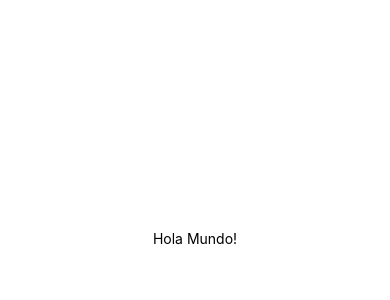
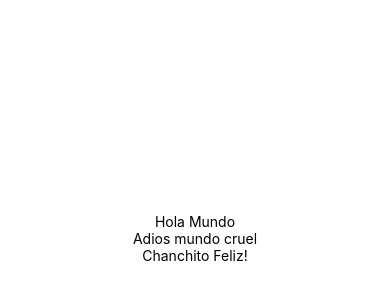
Before and after one commit to mario-galindo/react-native-scratch, a React Native app: screen / in a window 390 px wide. Shown: the part 184-484 px from the top of the page. Built offline with nearby package versions, Linux system fonts and the light colour scheme.

Commit message:
using props

```diff
--- a/App.js
+++ b/App.js
@@ -2,8 +2,13 @@ import React from 'react';
 import { StyleSheet, Text, View } from 'react-native';
 
 
-class Texto extends React.Component{
+class Texto extends React.Component {
+  render() {
 
+    const { texto } = this.props
+
+    return <Text>{texto}</Text>
+  }
 }
 
 export default class App extends React.Component {
@@ -11,7 +16,9 @@ export default class App extends React.Component {
     console.log('Hola Mundo!!')
     return (
       <View style={styles.container}>
-        <Text>Hola Mundo!</Text>
+        <Texto texto='Hola Mundo' />
+        <Texto texto='Adios mundo cruel' />
+        <Texto texto='Chanchito Feliz!' />
       </View>
     );
   }
```
